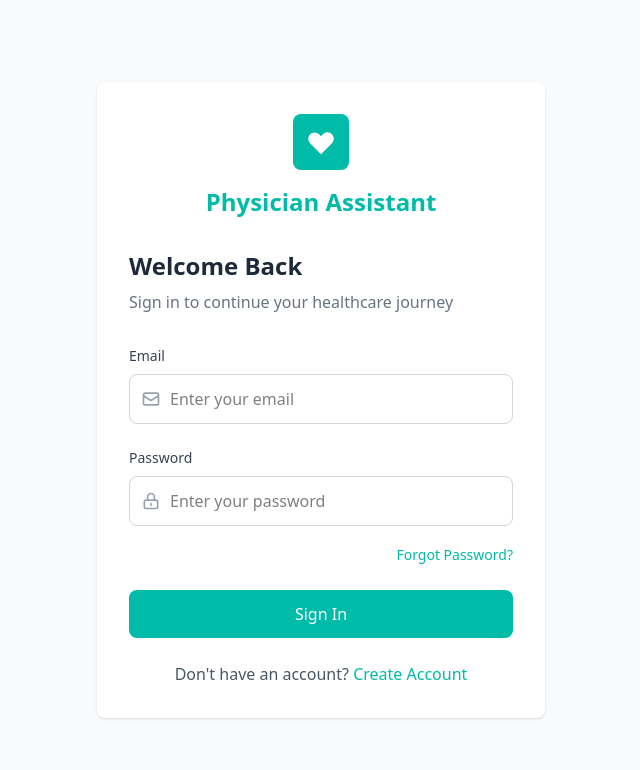
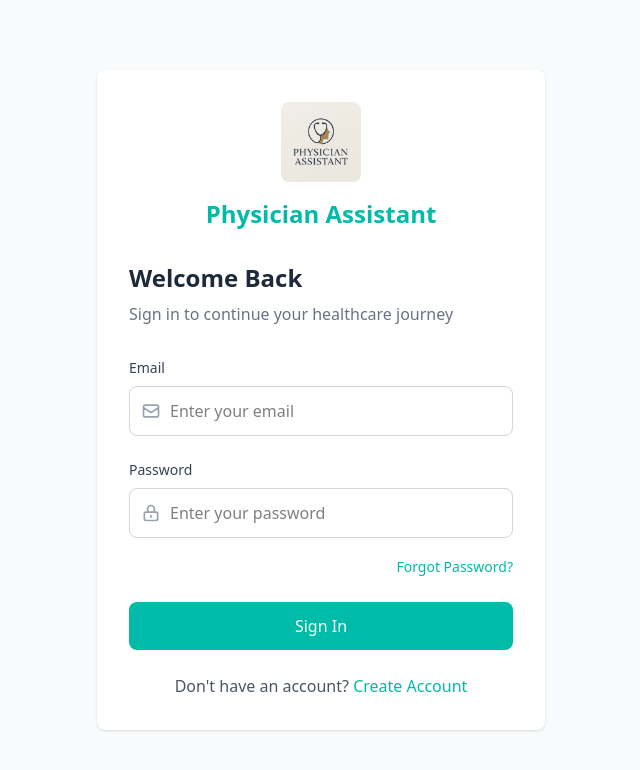
Before and after one commit to sajidmehmoodtariq-dev/healthcare-fast-fyp, a React (Vite) app in the folder frontend/: page /login in a window 1280 px wide. Shown: the top 770 px of the page, without its empty margins (319-959 px from the left). Built offline with nearby package versions, Linux system fonts and the light colour scheme; no server answers.

Commit message:
logo and pkr changed

```diff
--- a/frontend/dev-dist/sw.js
+++ b/frontend/dev-dist/sw.js
@@ -82,7 +82,7 @@ define(['./workbox-6fc00345'], (function (workbox) { 'use strict';
     "revision": "3ca0b8505b4bec776b69afdba2768812"
   }, {
     "url": "index.html",
-    "revision": "0.me3qmv017b"
+    "revision": "0.8rm3asattng"
   }], {});
   workbox.cleanupOutdatedCaches();
   workbox.registerRoute(new workbox.NavigationRoute(workbox.createHandlerBoundToURL("index.html"), {
--- a/frontend/src/pages/AdminDashboard.jsx
+++ b/frontend/src/pages/AdminDashboard.jsx
@@ -100,10 +100,12 @@ const AdminDashboard = () => {
       <header className="bg-white shadow-sm">
         <div className="max-w-7xl mx-auto px-4 py-4 flex items-center justify-between">
           <div className="flex items-center">
-            <div className="w-10 h-10 bg-teal-500 rounded-lg flex items-center justify-center mr-3">
-              <svg className="w-6 h-6 text-white" fill="currentColor" viewBox="0 0 20 20">
-                <path fillRule="evenodd" d="M3.172 5.172a4 4 0 015.656 0L10 6.343l1.172-1.171a4 4 0 115.656 5.656L10 17.657l-6.828-6.829a4 4 0 010-5.656z" clipRule="evenodd" />
-              </svg>
+            <div className="w-12 h-12 mr-3 flex items-center justify-center">
+              <img
+                src="/logo.jpg"
+                alt="Logo"
+                className="w-full h-full object-contain rounded-lg"
+              />
             </div>
             <h1 className="text-xl font-semibold text-teal-500">Physician Assistant</h1>
           </div>
--- a/frontend/src/pages/DoctorDashboard.jsx
+++ b/frontend/src/pages/DoctorDashboard.jsx
@@ -398,10 +398,12 @@ const ApprovedDoctorDashboard = ({ user, logout, activeTab, setActiveTab, render
         {/* Logo */}
         <div className="p-6 border-b border-gray-200">
           <div className="flex items-center gap-3">
-            <div className="w-10 h-10 bg-linear-to-br from-teal-400 to-cyan-500 rounded-xl flex items-center justify-center">
-              <svg className="w-6 h-6 text-white" fill="currentColor" viewBox="0 0 20 20">
-                <path fillRule="evenodd" d="M3.172 5.172a4 4 0 015.656 0L10 6.343l1.172-1.171a4 4 0 115.656 5.656L10 17.657l-6.828-6.829a4 4 0 010-5.656z" clipRule="evenodd" />
-              </svg>
+            <div className="w-12 h-12 flex items-center justify-center">
+              <img
+                src="/logo.jpg"
+                alt="Logo"
+                className="w-full h-full object-contain rounded-lg"
+              />
             </div>
             <h1 className="text-lg font-bold bg-linear-to-r from-teal-500 to-cyan-500 bg-clip-text text-transparent">
               Physician Assistant
--- a/frontend/src/pages/Login.jsx
+++ b/frontend/src/pages/Login.jsx
@@ -39,18 +39,12 @@ const Login = () => {
       <div className="max-w-md w-full bg-white rounded-lg shadow-sm p-8">
         {/* Logo and Title */}
         <div className="flex flex-col items-center mb-8">
-          <div className="w-14 h-14 bg-teal-500 rounded-lg flex items-center justify-center mb-4">
-            <svg
-              className="w-8 h-8 text-white"
-              fill="currentColor"
-              viewBox="0 0 20 20"
-            >
-              <path
-                fillRule="evenodd"
-                d="M3.172 5.172a4 4 0 015.656 0L10 6.343l1.172-1.171a4 4 0 115.656 5.656L10 17.657l-6.828-6.829a4 4 0 010-5.656z"
-                clipRule="evenodd"
-              />
-            </svg>
+          <div className="w-20 h-20 mb-4 flex items-center justify-center">
+            <img
+              src="/logo.jpg"
+              alt="Logo"
+              className="w-full h-full object-contain rounded-lg"
+            />
           </div>
           <h1 className="text-2xl font-semibold text-teal-500">
             Physician Assistant
--- a/frontend/src/pages/PatientDashboard.jsx
+++ b/frontend/src/pages/PatientDashboard.jsx
@@ -41,10 +41,12 @@ const PatientDashboard = () => {
         {/* Logo */}
         <div className="p-6 border-b border-gray-200">
           <div className="flex items-center gap-3">
-            <div className="w-10 h-10 bg-linear-to-br from-teal-400 to-cyan-500 rounded-xl flex items-center justify-center">
-              <svg className="w-6 h-6 text-white" fill="currentColor" viewBox="0 0 20 20">
-                <path fillRule="evenodd" d="M3.172 5.172a4 4 0 015.656 0L10 6.343l1.172-1.171a4 4 0 115.656 5.656L10 17.657l-6.828-6.829a4 4 0 010-5.656z" clipRule="evenodd" />
-              </svg>
+            <div className="w-12 h-12 flex items-center justify-center">
+              <img
+                src="/logo.jpg"
+                alt="Logo"
+                className="w-full h-full object-contain rounded-lg"
+              />
             </div>
             <h1 className="text-lg font-bold bg-linear-to-r from-teal-500 to-cyan-500 bg-clip-text text-transparent">
               Physician Assistant
--- a/frontend/src/pages/doctor/DoctorProfile.jsx
+++ b/frontend/src/pages/doctor/DoctorProfile.jsx
@@ -299,19 +299,19 @@ const DoctorProfile = ({ onNavigate }) => {
               <p className="text-xs text-gray-500">Consultation Fee</p>
               {isEditing ? (
                 <div className="relative">
-                  <span className="absolute left-0 text-sm font-medium text-gray-500">Rs.</span>
+                  <span className="absolute left-0 text-sm font-medium text-gray-500">PKR</span>
                   <input
                     type="number"
                     name="consultationFee"
                     value={formData.consultationFee}
                     onChange={handleInputChange}
                     min="0"
-                    className="w-full pl-8 text-sm font-medium text-gray-800 bg-transparent border-b border-gray-300 focus:border-teal-500 outline-none"
+                    className="w-full pl-10 text-sm font-medium text-gray-800 bg-transparent border-b border-gray-300 focus:border-teal-500 outline-none"
                   />
                 </div>
               ) : (
                 <p className="text-sm font-medium text-gray-800">
-                  {formData.consultationFee ? `Rs. ${formData.consultationFee}` : 'Not provided'}
+                  {formData.consultationFee ? `PKR ${formData.consultationFee}` : 'Not provided'}
                 </p>
               )}
             </div>
--- a/frontend/src/pages/patient/PatientDoctors.jsx
+++ b/frontend/src/pages/patient/PatientDoctors.jsx
@@ -136,7 +136,7 @@ const PatientDoctors = ({ onNavigate }) => {
                   </div>
                   <div className="flex items-center gap-1">
                     <span>💵</span>
-                    <span className="font-medium">${doctor.fee}</span>
+                    <span className="font-medium">PKR {doctor.fee}</span>
                   </div>
                 </div>
                 <div className="flex items-start gap-1 mt-2 text-xs md:text-sm text-gray-500">
@@ -257,7 +257,7 @@ const PatientDoctors = ({ onNavigate }) => {
                     <span className="text-xl md:text-3xl shrink-0">💵</span>
                     <span className="font-medium text-xs md:text-base">Consultation Fee</span>
                   </div>
-                  <span className="text-xl md:text-3xl font-bold text-teal-600 shrink-0">${selectedDoctor.fee}</span>
+                  <span className="text-xl md:text-3xl font-bold text-teal-600 shrink-0">PKR {selectedDoctor.fee}</span>
                 </div>
               </div>
 
```
Also changed, not shown: frontend/public/logo.jpg (added), 1 other file (tests, documents, lock files or other folders).
